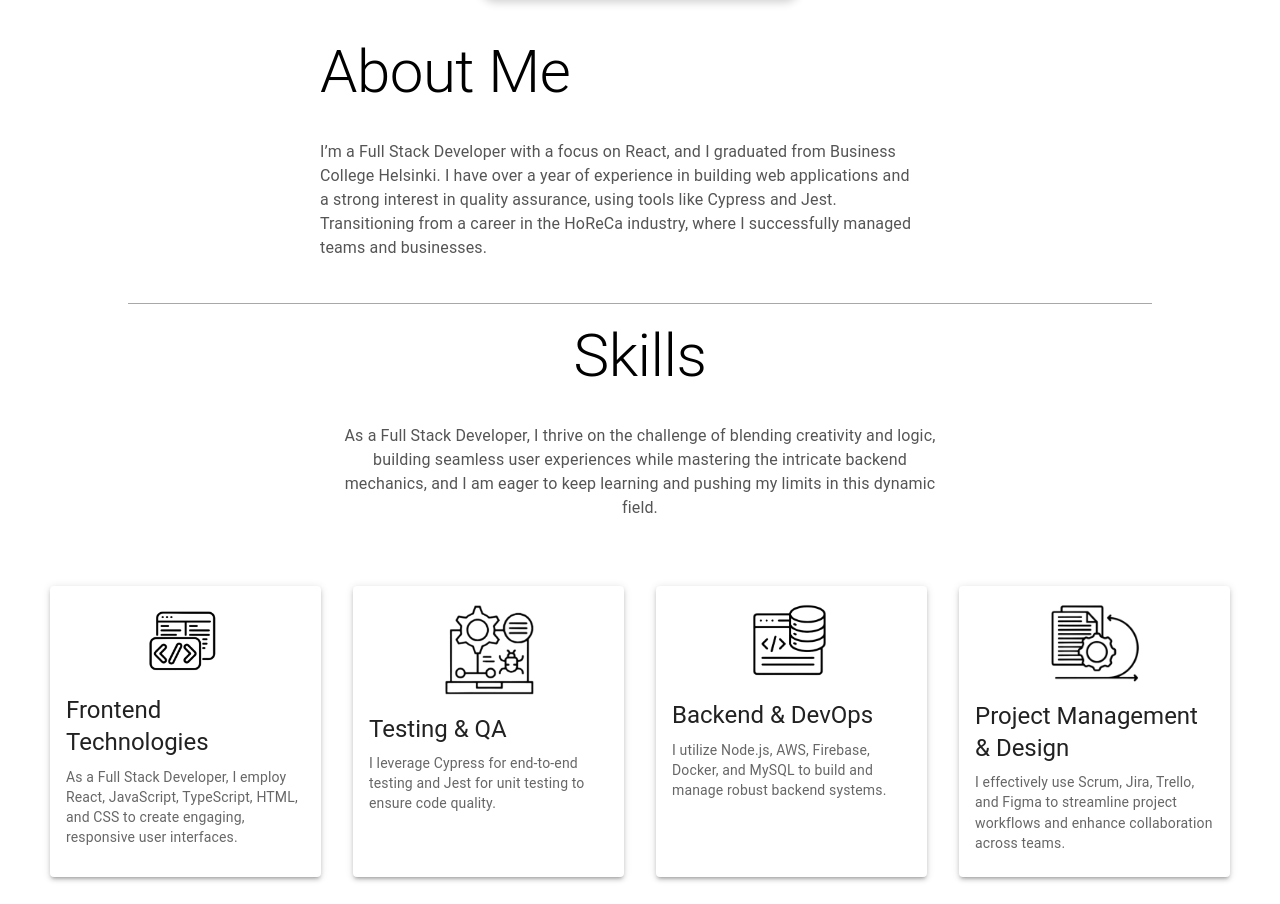
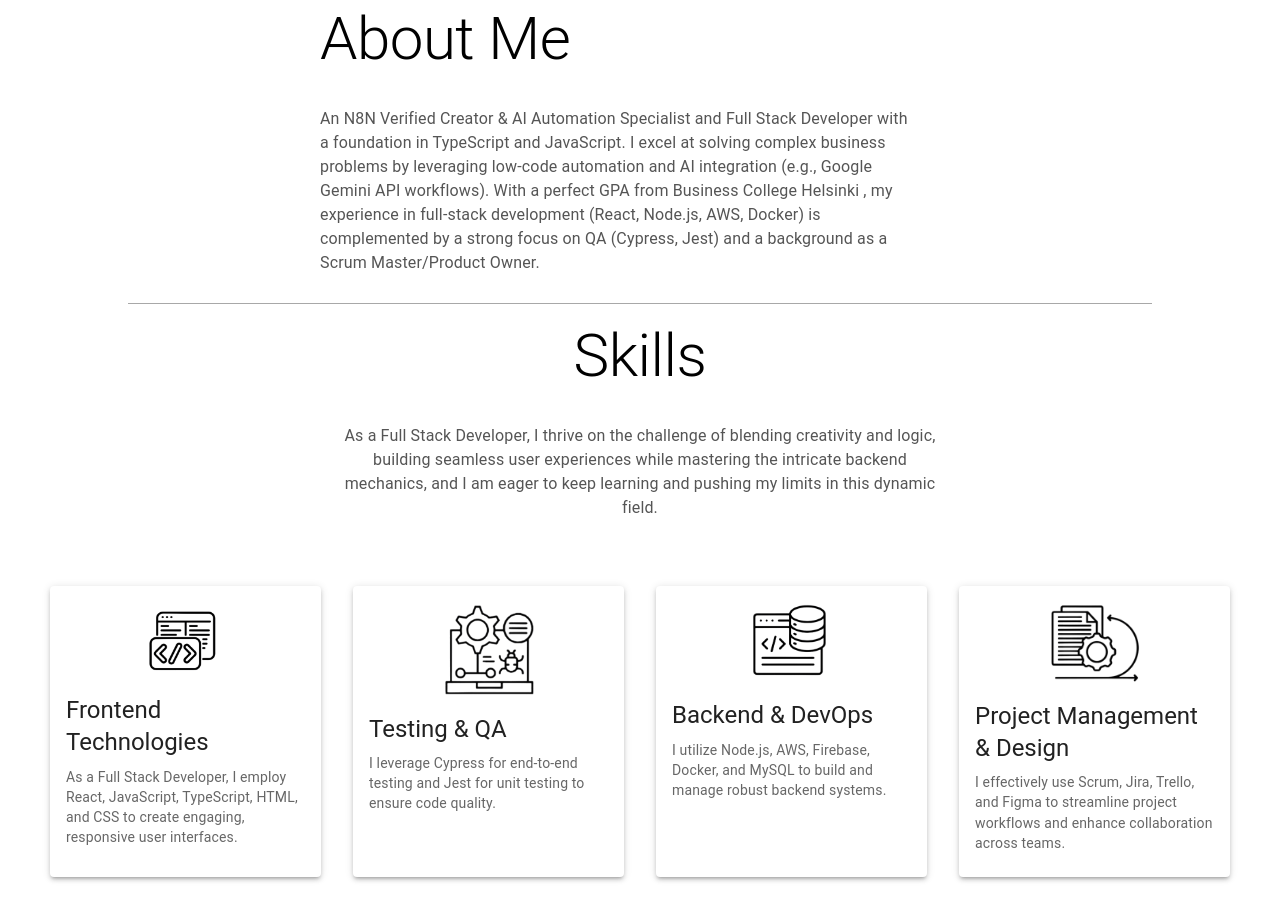
Before and after one commit to MychelGarzon/portfolio_MG, a React (Vite) app: page / in a window 1280 px wide. Shown: the part 1057-1961 px from the top of the page. Built offline with nearby package versions, Linux system fonts and the light colour scheme.

Commit message:
Update Hero component description to highlight N8N verification and AI automation expertise

```diff
--- a/src/components/Hero.jsx
+++ b/src/components/Hero.jsx
@@ -53,7 +53,7 @@ const Hero = () => {
             color: '#555',
           }}
         >
-          I’m a Full Stack Developer with a focus on React, and I graduated from Business College Helsinki. I have over a year of experience in building web applications and a strong interest in quality assurance, using tools like Cypress and Jest. Transitioning from a career in the HoReCa industry, where I successfully managed teams and businesses.
+          An N8N Verified Creator & AI Automation Specialist and Full Stack Developer with a foundation in TypeScript and JavaScript. I excel at solving complex business problems by leveraging low-code automation and AI integration (e.g., Google Gemini API workflows). With a perfect GPA from Business College Helsinki , my experience in full-stack development (React, Node.js, AWS, Docker) is complemented by a strong focus on QA (Cypress, Jest) and a background as a Scrum Master/Product Owner.
         </Typography>
       </Grid>
     </Grid>
```
